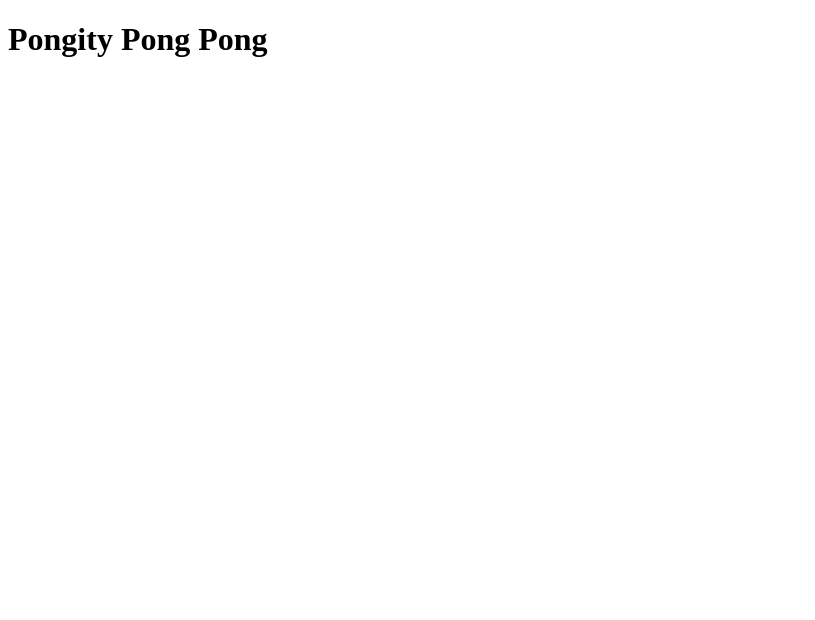
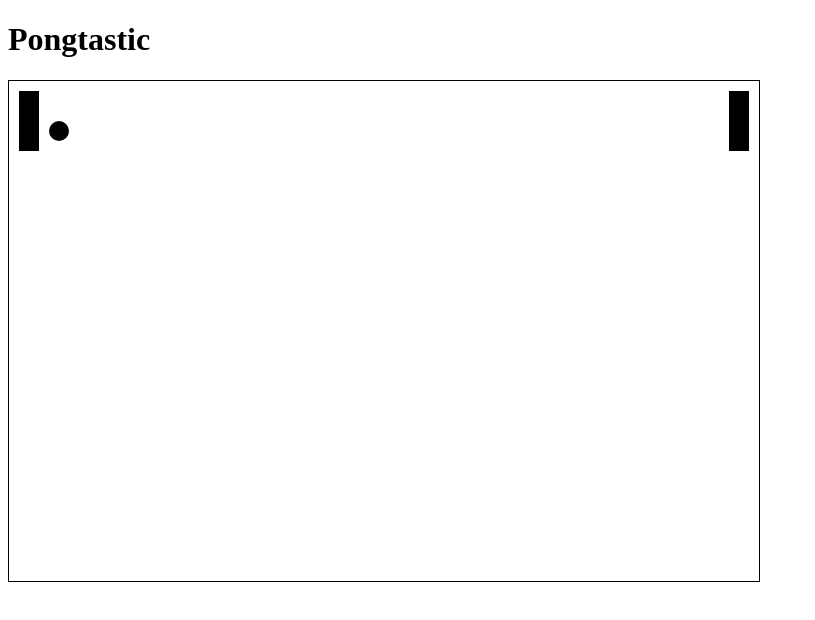
Before and after one commit to kellyctalley/pongtastic, a plain HTML site: page index.html in a window 1280 px wide. Shown: the whole page, without its empty margins (0-815 px from the left). Drawn offline with Linux system fonts and the light colour scheme.

Commit message:
Drawing Objects

```diff
--- /dev/null
+++ b/css/style.css
@@ -0,0 +1,3 @@
+canvas {
+	border: 1px solid black;
+}
--- a/index.html
+++ b/index.html
@@ -3,8 +3,13 @@
 <head>
 	<meta charset="UTF-8">
 	<title>Pongtastic</title>
+	<link href="css/style.css" rel="stylesheet">
 </head>
 <body>
-	<h1>Pongity Pong Pong</h1>
+	<h1>Pongtastic</h1>
+	<div id="container"></div>
+
+
+	<script src="scripts/script.js"></script>
 </body>
 </html>
--- /dev/null
+++ b/scripts/script.js
@@ -0,0 +1,82 @@
+var canvas = document.createElement('canvas');
+var canvasWidth = 750;
+var canvasHeight = 500;
+canvas.width = canvasWidth;
+canvas.height = canvasHeight;
+var ctx = canvas.getContext('2d');
+var player = new Player();
+var computer = new Computer();
+var ball = new Ball(50,50);
+
+window.onload = function () {
+  document.getElementById('container').appendChild(canvas);
+  render();
+}
+
+/**** CANVAS GRID ****/
+/*for (var x = 0; x < 750; x += 10) {
+	ctx.moveTo(x,0);
+	ctx.lineTo(x,500);
+}
+
+for (var y = 0; y < 500; y += 10) {
+	ctx.moveTo(0,y);
+	ctx.lineTo(750,y);
+}
+
+ctx.strokeStyle = "#ddd";
+ctx.stroke();*/
+
+var render = function() {
+  player.render();
+  computer.render();
+  ball.render();
+};
+
+/**** BUILD PADDLES ****/
+function Paddle(x, y, width, height) {
+  this.x = x;
+  this.y = y;
+  this.width = width;
+  this.height = height;
+}
+
+Paddle.prototype.render = function() {
+  ctx.fillStyle = "#000";
+  ctx.fillRect(this.x, this.y, this.width, this.height);
+};
+
+function Computer() {
+  this.paddle = new Paddle(720, 10, 20, 60);
+}
+
+Computer.prototype.render = function() {
+  this.paddle.render();
+};
+
+function Player() {
+  this.paddle = new Paddle(10, 10, 20, 60);
+}
+
+Player.prototype.render = function() {
+  this.paddle.render();
+};
+
+function Ball(x, y) {
+  this.x = x;
+  this.y = y;
+}
+
+Ball.prototype.render = function() {
+    ctx.beginPath();
+    ctx.arc(this.x, this.y, 10, 2 * Math.PI, false);
+    ctx.fillStyle = "#000";
+    ctx.fill();
+  };
+
+
+
+/*ctx.beginPath();
+ctx.arc(x, y, radius, 2 * Math.PI, false);
+ctx.fillStyle = 'green';
+ctx.fill();*/
```
Also changed, not shown: 2 other files.
